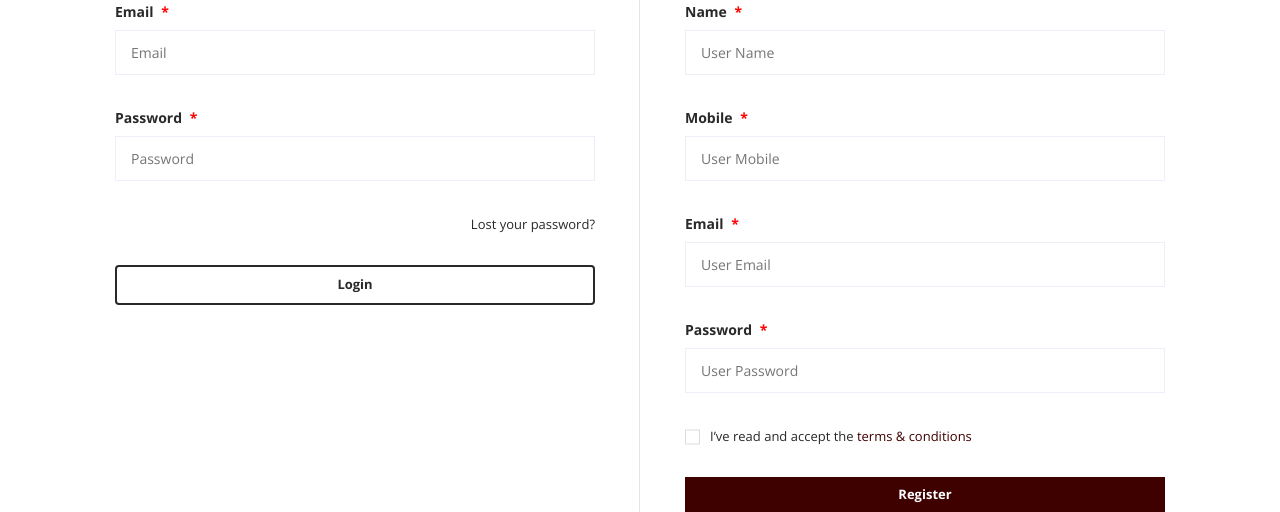
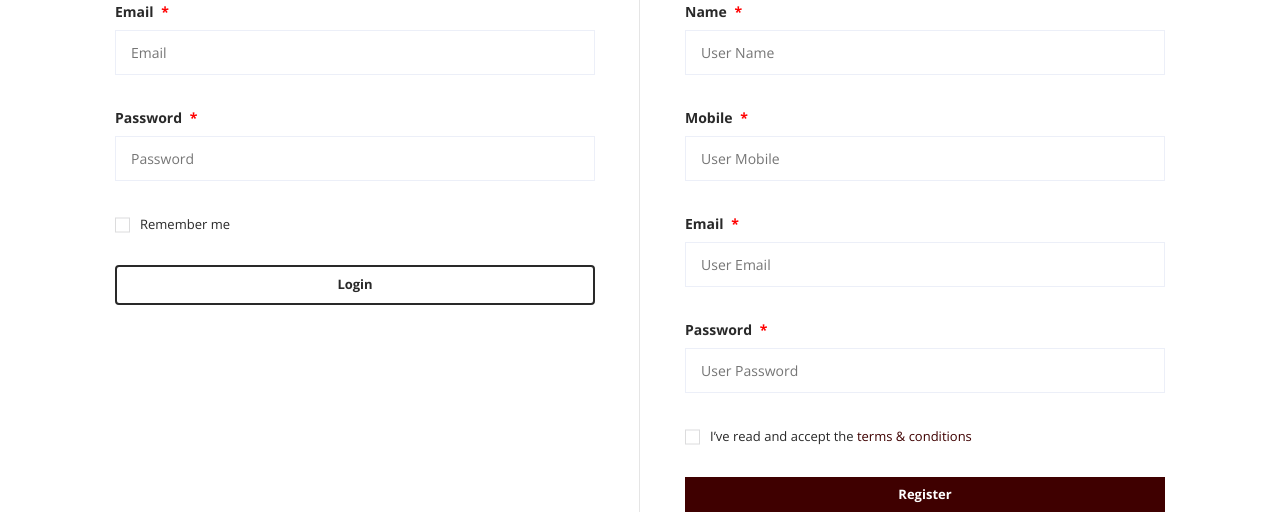
Before and after one commit to My-Mebel/my-mebel-laravel, a Laravel app: page /user/login-register in a window 1280 px wide. Shown: the part 627-1139 px from the top of the page. Run offline with Laravel 10, Linux system fonts and the light colour scheme; data that the repository does not hold is empty; some libraries are stand-ins or nearby versions.

Commit message:
feat: remove all email functionalities including forgot password

```diff
--- a/app/Http/Controllers/Admin/AdminController.php
+++ b/app/Http/Controllers/Admin/AdminController.php
@@ -554,9 +554,9 @@ class AdminController extends Controller
                     'mobile' => $adminDetails['mobile'],
                 ];
 
-                \Illuminate\Support\Facades\Mail::send('emails.vendor_approved', $messageData, function ($message) use ($email) { // Sending Mail: https://laravel.com/docs/9.x/mail#sending-mail    // 'emails.vendor_approved' is the vendor_approved.blade.php file inside the 'resources/views/emails' folder that will be sent as an email    // We pass in all the variables that vendor_approved.blade.php will use    // https://www.php.net/manual/en/functions.anonymous.php
-                    $message->to($email)->subject('Vendor Account is Approved');
-                });
+                // \Illuminate\Support\Facades\Mail::send('emails.vendor_approved', $messageData, function ($message) use ($email) { // Sending Mail: https://laravel.com/docs/9.x/mail#sending-mail    // 'emails.vendor_approved' is the vendor_approved.blade.php file inside the 'resources/views/emails' folder that will be sent as an email    // We pass in all the variables that vendor_approved.blade.php will use    // https://www.php.net/manual/en/functions.anonymous.php
+                //     $message->to($email)->subject('Vendor Account is Approved');
+                // });
             }
 
             $adminType = Auth::guard('admin')->user()->type; // `type` is the column in `admins` table    // Retrieving The Authenticated User and getting their `type`      column in `admins` table    // https://laravel.com/docs/9.x/authentication#retrieving-the-authenticated-user    // Accessing Specific Guard Instances: https://laravel.com/docs/9.x/authentication#accessing-specific-guard-instances
--- a/app/Http/Controllers/Front/CmsController.php
+++ b/app/Http/Controllers/Front/CmsController.php
@@ -58,9 +58,9 @@ class CmsController extends Controller
                 'comment' => $data['message']
             ];
 
-            \Illuminate\Support\Facades\Mail::send('emails.inquiry', $messageData, function ($message) use ($email) { // Sending Mail: https://laravel.com/docs/9.x/mail#sending-mail    // 'emails.inquiry' is the inquiry.blade.php file inside the 'resources/views/emails' folder that will be sent as an email    // We pass in all the variables that inquiry.blade.php will use    // https://www.php.net/manual/en/functions.anonymous.php
-                $message->to($email)->subject('Inquiry from a user');
-            });
+            // \Illuminate\Support\Facades\Mail::send('emails.inquiry', $messageData, function ($message) use ($email) { // Sending Mail: https://laravel.com/docs/9.x/mail#sending-mail    // 'emails.inquiry' is the inquiry.blade.php file inside the 'resources/views/emails' folder that will be sent as an email    // We pass in all the variables that inquiry.blade.php will use    // https://www.php.net/manual/en/functions.anonymous.php
+            //     $message->to($email)->subject('Inquiry from a user');
+            // });
 
 
             // Return the user back with a Success Message
--- a/app/Http/Controllers/Front/UserController.php
+++ b/app/Http/Controllers/Front/UserController.php
@@ -272,9 +272,9 @@ class UserController extends Controller
                     'password' => $new_password // the user's email that they entered while submitting the registration form
                     // 'code'  => base64_encode($data['email']) // We base64 code the user's $email and send it as a Route Parameter from user_confirmation.blade.php to the 'user/confirm/{code}' route in web.php, then it gets base64 decoded again in confirmUser() method in Front/UserController.php    // we will use the opposite: base64_decode() in the confirmUser() method (encode X decode)
                 ];
-                \Illuminate\Support\Facades\Mail::send('emails.user_forgot_password', $messageData, function ($message) use ($email) { // Sending Mail: https://laravel.com/docs/9.x/mail#sending-mail    // 'emails.user_forgot_password' is the resources/views/emails/user_forgot_password.blade.php file inside the 'resources/views/emails' folder that will be sent as an email    // We pass in all the variables that the user_forgot_password.blade.php file will use    // https://www.php.net/manual/en/functions.anonymous.php
-                    $message->to($email)->subject('New Password - My Mebel');
-                });
+                // \Illuminate\Support\Facades\Mail::send('emails.user_forgot_password', $messageData, function ($message) use ($email) { // Sending Mail: https://laravel.com/docs/9.x/mail#sending-mail    // 'emails.user_forgot_password' is the resources/views/emails/user_forgot_password.blade.php file inside the 'resources/views/emails' folder that will be sent as an email    // We pass in all the variables that the user_forgot_password.blade.php file will use    // https://www.php.net/manual/en/functions.anonymous.php
+                //     $message->to($email)->subject('New Password - My Mebel');
+                // });
 
                 // Redirect user with a success message
                 // Here, we return a JSON response because the request is ORIGINALLY submitting an HTML <form> data using an AJAX request. Check    $('#forgotForm').submit();    in front/js/custom.js
--- a/app/Http/Controllers/Front/VendorController.php
+++ b/app/Http/Controllers/Front/VendorController.php
@@ -148,9 +148,9 @@ class VendorController extends Controller
                     'name'   => $vendorDetails->name,
                     'mobile' => $vendorDetails->mobile
                 ];
-                \Illuminate\Support\Facades\Mail::send('emails.vendor_confirmed', $messageData, function ($message) use ($email) { // Sending Mail: https://laravel.com/docs/9.x/mail#sending-mail    // 'emails.vendor_confirmed' is the vendor_confirmed.blade.php file inside the 'resources/views/emails' folder that will be sent as an email    // We pass in all the variables that vendor_confirmed.blade.php will use    // https://www.php.net/manual/en/functions.anonymous.php
-                    $message->to($email)->subject('You Vendor Account Confirmed');
-                });
+                // \Illuminate\Support\Facades\Mail::send('emails.vendor_confirmed', $messageData, function ($message) use ($email) { // Sending Mail: https://laravel.com/docs/9.x/mail#sending-mail    // 'emails.vendor_confirmed' is the vendor_confirmed.blade.php file inside the 'resources/views/emails' folder that will be sent as an email    // We pass in all the variables that vendor_confirmed.blade.php will use    // https://www.php.net/manual/en/functions.anonymous.php
+                //     $message->to($email)->subject('You Vendor Account Confirmed');
+                // });
 
 
                 // Redirect vendor to vendor Login/Register page with a 'success' message
--- a/resources/views/front/users/login_register.blade.php
+++ b/resources/views/front/users/login_register.blade.php
@@ -94,21 +94,9 @@
 
 
                             <div class="group-inline u-s-m-b-30">
-
-                                {{-- Remember Me Functionality --}}
-                                {{-- <div class="group-1">
+                                <div class="group-1">
                                     <input type="checkbox" class="check-box" id="remember-me-token">
                                     <label class="label-text" for="remember-me-token">Remember me</label>
-                                </div> --}}
-
-
-                                {{-- Forgot Password Functionality --}}
-                                <div class="group-2 text-right">
-                                    <div class="page-anchor">
-                                        <a href="{{ url('user/forgot-password') }}">
-                                            <i class="fas fa-circle-o-notch u-s-m-r-9"></i>Lost your password?
-                                        </a>
-                                    </div>
                                 </div>
                             </div>
 
```
